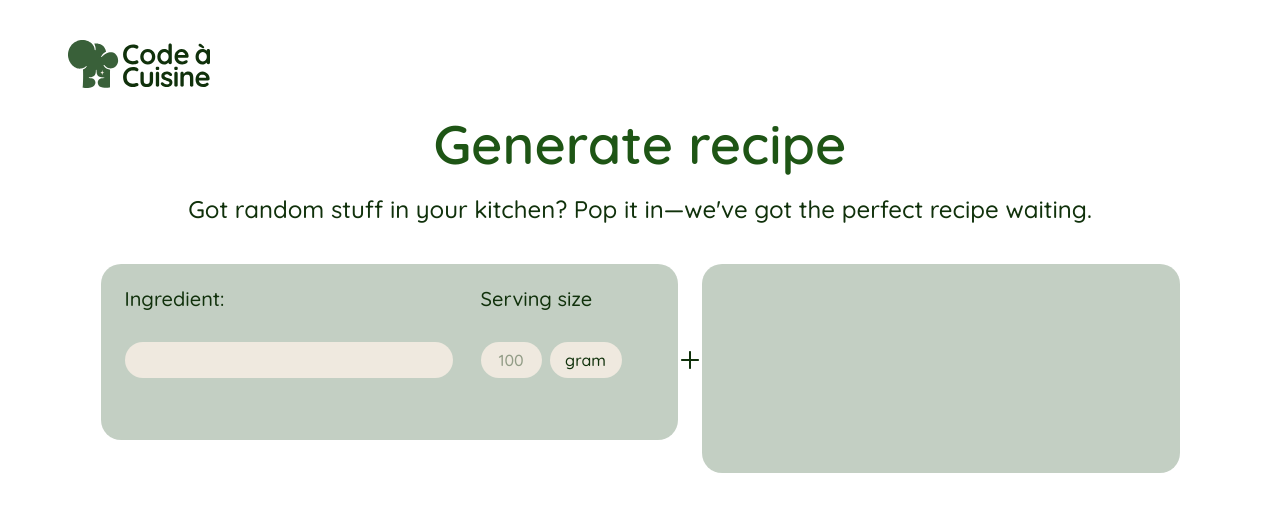
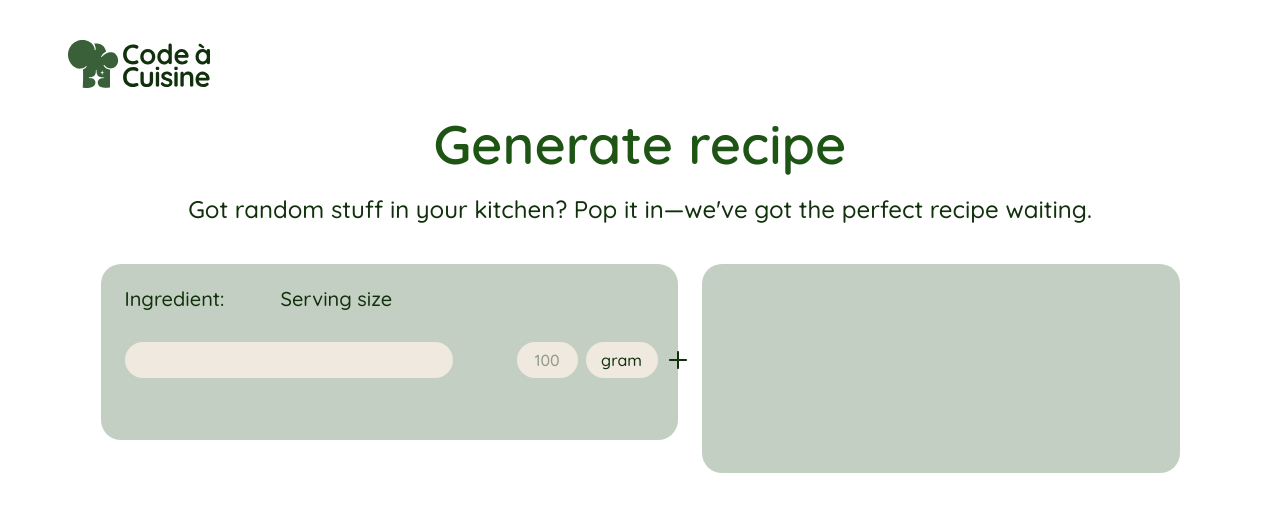
Before and after one commit to FatihYalcin42/code-cuisine, an Angular app: page /generate-recipe in a window 1280 px wide. Shown: the top 512 px of the page. Built offline with nearby package versions, Linux system fonts and the light colour scheme.

Commit message:
fix: keep add icon aligned within ingredient panel

```diff
--- a/src/app/pages/generate-recipe-page/generate-recipe-page.scss
+++ b/src/app/pages/generate-recipe-page/generate-recipe-page.scss
@@ -106,17 +106,16 @@
   padding: 25px 24px;
 }
 
-.ingredient-panel-header,
-.ingredient-panel-controls {
-  display: grid;
-  grid-template-columns: 300px 1fr;
-  align-items: start;
-  column-gap: 56px;
+.ingredient-panel-header {
+  display: flex;
+  align-items: flex-start;
+  gap: 56px;
 }
 
 .ingredient-panel-controls {
-  grid-template-columns: 300px 1fr 24px;
+  display: flex;
   align-items: center;
+  gap: 8px;
 }
 
 .ingredient-label {
@@ -145,6 +144,7 @@
 }
 
 .ingredient-input {
+  flex: 0 0 auto;
   width: 300px;
   height: 36px;
   padding: 0 14px;
@@ -162,10 +162,15 @@
   box-shadow: 0 0 0 2px rgb(30 85 21 / 18%);
 }
 
+.serving-size {
+  margin-left: 0;
+}
+
 .serving-size-controls {
   display: inline-flex;
   align-items: center;
   gap: 8px;
+  margin-left: 56px;
 }
 
 .serving-size-input,
@@ -212,6 +217,7 @@
 
 .ingredient-add {
   display: inline-flex;
+  flex: 0 0 auto;
   align-items: center;
   justify-content: center;
   width: 24px;
@@ -282,8 +288,8 @@
 
   .ingredient-panel-header,
   .ingredient-panel-controls {
-    grid-template-columns: 1fr;
-    row-gap: 16px;
+    display: grid;
+    gap: 16px;
   }
 
   .ingredient-input {
@@ -291,6 +297,7 @@
   }
 
   .serving-size-controls {
+    margin-left: 0;
     justify-self: start;
   }
 
```
